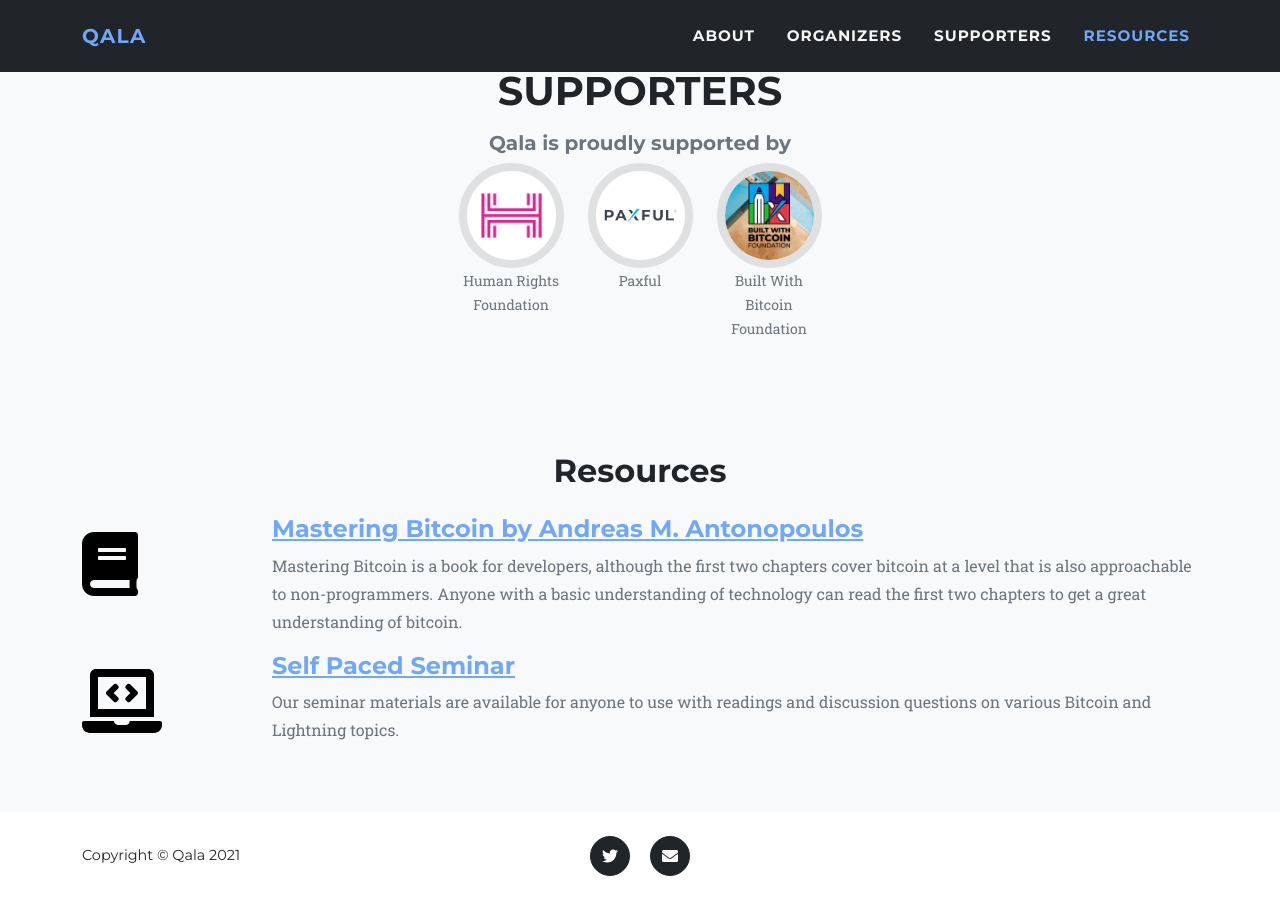
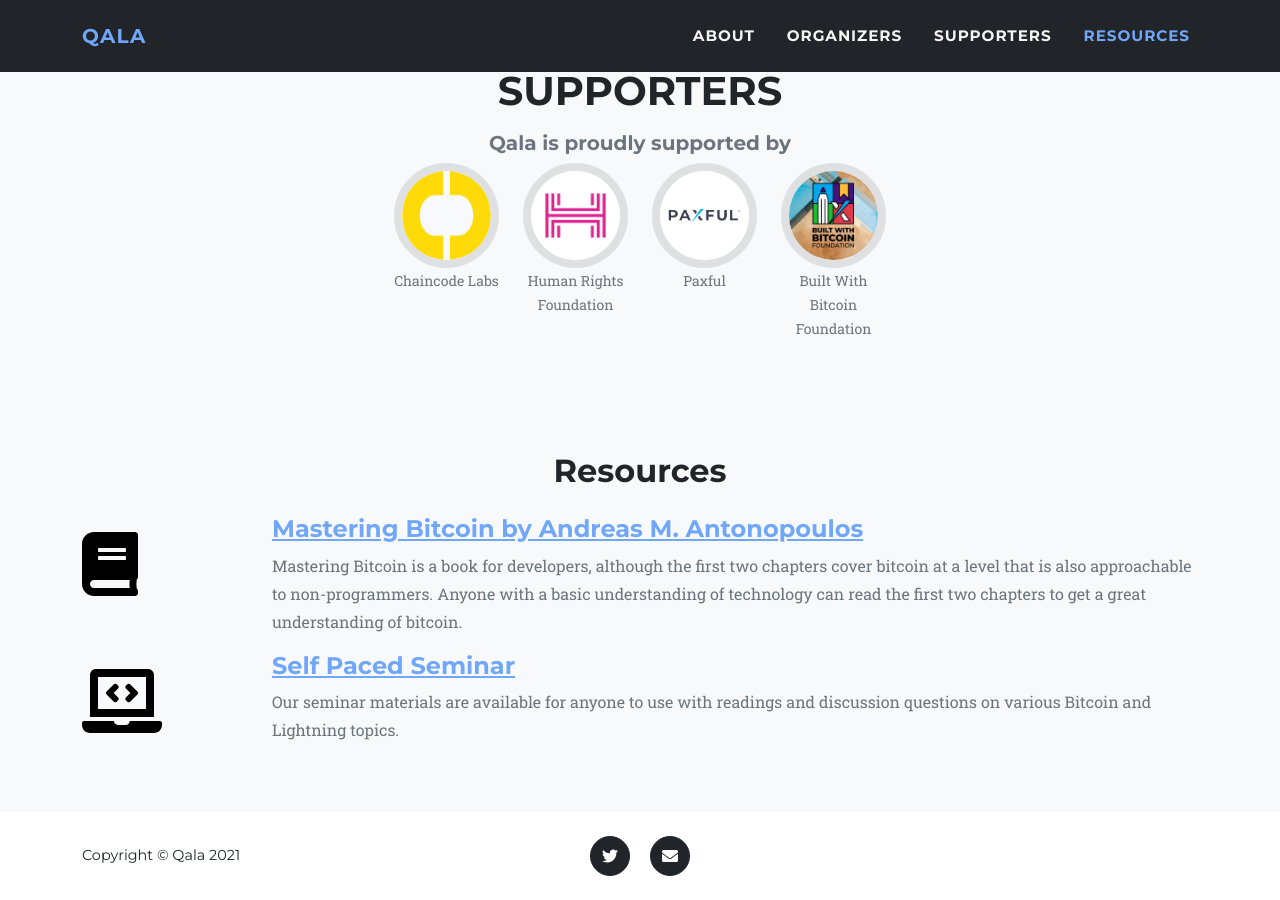
Before and after one commit to Qala-Dev/qala-website, a Jekyll site: the page built from index.html, in a window 1280 px wide and 900 px high, scrolled down 1855 px. Built offline with Jekyll 4.4.1, drawn with Linux system fonts in a browser that asks for light colours.

Commit message:
add chaincode logo

```diff
--- a/index.html
+++ b/index.html
@@ -123,14 +123,14 @@ layout: default
          <h5 class="text-muted">Qala is proudly supported by</h5>
       </div>
       <div class="row justify-content-center">
-         <!-- <div class="col-auto">
+         <div class="col-auto">
             <div class="team-member">
             <a href="https://chaincode.com" target="_blank" class="text-muted small text-decoration-none">
-              <img class="mx-auto rounded-circle" src="assets/img/support/chaincode.jpg" alt="..." />
+              <img class="mx-auto rounded-circle" src="assets/img/support/chaincode.png" alt="..." />
               <h7>Chaincode Labs</h7>
             </a>
             </div>
-            </div> -->
+            </div>
          <div class="col-auto">
             <div class="team-member">
                <a href="https://hrf.org/" target="_blank" class="text-muted small text-decoration-none">
```
Also changed, not shown: assets/img/support/chaincode.png (added).
